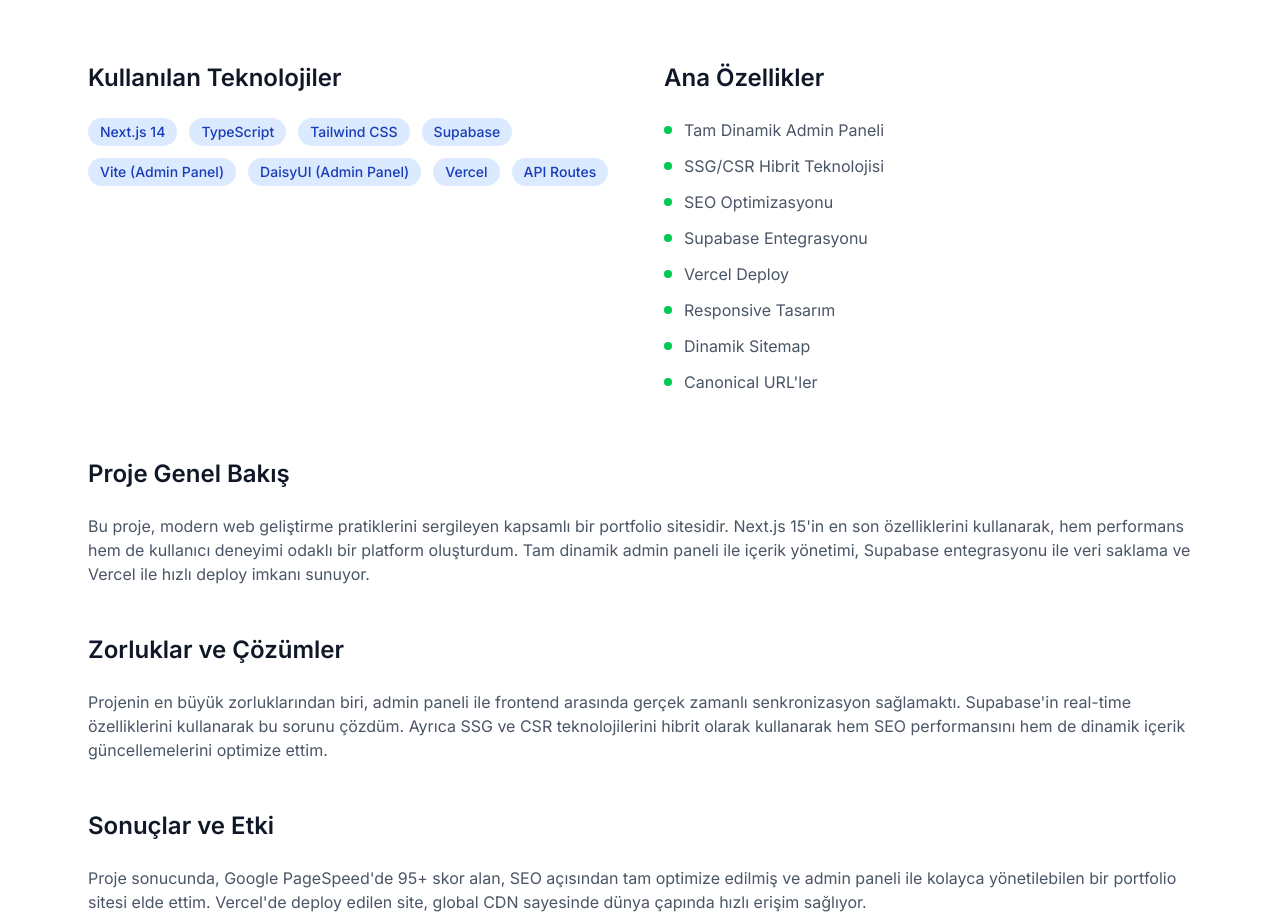
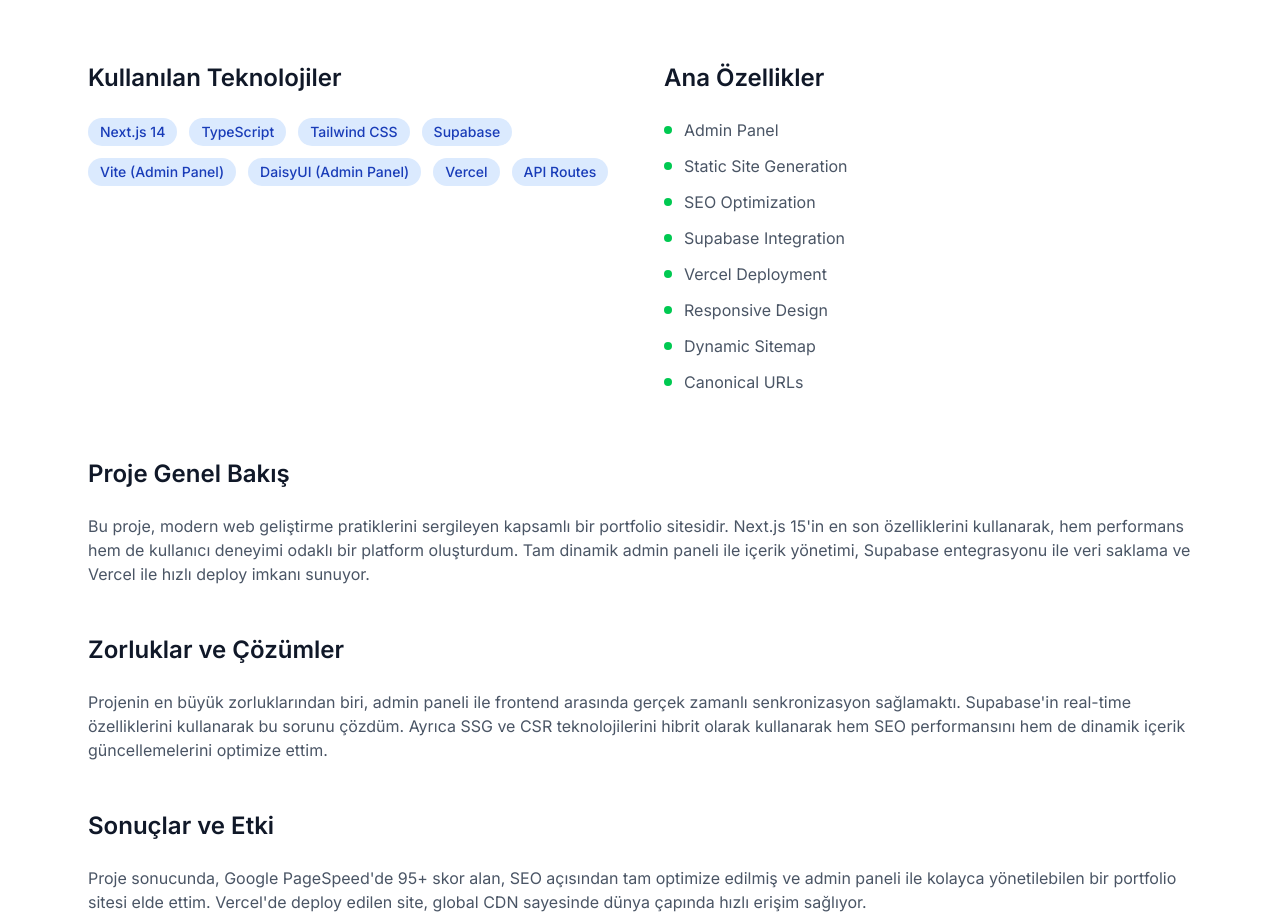
Before and after one commit to bedirhanugurluuu/next-portfolio, a Next.js app: page /portfolio/portfolio-nextjs in a window 1280 px wide. Shown: the part 1127-2042 px from the top of the page. Built offline with nearby package versions, Linux system fonts and the light colour scheme.

Commit message:
URL title fixed

```diff
--- a/src/app/portfolio/[slug]/page.tsx
+++ b/src/app/portfolio/[slug]/page.tsx
@@ -30,24 +30,24 @@
   }
 
   return {
-    title: project.nameKey,
-    description: project.descriptionKey,
+    title: project.name,
+    description: project.description,
     openGraph: {
-      title: project.nameKey,
-      description: project.descriptionKey,
+      title: project.name,
+      description: project.description,
       images: [
         {
           url: project.img,
           width: 1200,
           height: 630,
-          alt: project.nameKey,
+          alt: project.name,
         },
       ],
     },
     twitter: {
       card: "summary_large_image",
-      title: project.nameKey,
-      description: project.descriptionKey,
+      title: project.name,
+      description: project.description,
       images: [project.img],
     },
     alternates: {
--- a/src/components/portfolio-card.tsx
+++ b/src/components/portfolio-card.tsx
@@ -10,12 +10,15 @@
 }: {
   card: {
     id: string;
+    name: string;
     nameKey: string;
+    description: string;
     descriptionKey: string;
     img: string;
     url: string;
     technologies: string[];
     features: string[];
+    featuresKeys?: string[];
   };
 }) {
   const { t } = useLanguage();
--- a/src/components/portfolio-detail-client.tsx
+++ b/src/components/portfolio-detail-client.tsx
@@ -10,12 +10,15 @@
 interface PortfolioDetailClientProps {
   project: {
     id: string;
+    name: string;
     nameKey: string;
+    description: string;
     descriptionKey: string;
     img: string;
     url: string;
     technologies: string[];
     features: string[];
+    featuresKeys?: string[];
     gallery?: string[];
     liveUrl?: string;
     githubUrl?: string;
@@ -184,7 +187,7 @@
               {project.features.map((feature, index) => (
                 <li key={index} className="flex items-center gap-3">
                   <div className="w-2 h-2 bg-green-500 rounded-full"></div>
-                  <span className="text-gray-600 dark:text-gray-300">{t(feature)}</span>
+                  <span className="text-gray-600 dark:text-gray-300">{feature}</span>
                 </li>
               ))}
             </ul>
--- a/src/content/portfolio.ts
+++ b/src/content/portfolio.ts
@@ -1,7 +1,9 @@
 export const PORTFOLIO_CONTENT = [
   {
     id: "portfolio-nextjs",
+    name: "Next.js Portfolio",
     nameKey: "portfolio.projects.nextjs.name",
+    description: "Modern portfolio website built with Next.js and TypeScript",
     descriptionKey: "portfolio.projects.nextjs.description",
     img: "/images/portfolio/Luca.png",
     url: "/portfolio/portfolio-nextjs",
@@ -16,6 +18,16 @@
       "API Routes"
     ],
     features: [
+      "Admin Panel",
+      "Static Site Generation",
+      "SEO Optimization",
+      "Supabase Integration",
+      "Vercel Deployment",
+      "Responsive Design",
+      "Dynamic Sitemap",
+      "Canonical URLs"
+    ],
+    featuresKeys: [
       "portfolio.nextjs.features.admin",
       "portfolio.nextjs.features.ssg",
       "portfolio.nextjs.features.seo",
@@ -38,7 +50,9 @@
   },
   {
     id: "kardes-yapi",
+    name: "Kardeş Yapı",
     nameKey: "portfolio.projects.kardes.name",
+    description: "Construction company website with PHP admin panel",
     descriptionKey: "portfolio.projects.kardes.description",
     img: "/images/portfolio/kardesyapi.png",
     url: "/portfolio/kardes-yapi",
@@ -53,6 +67,16 @@
       "Admin Panel"
     ],
     features: [
+      "Admin Panel",
+      "Project Management",
+      "Services Showcase",
+      "Contact Forms",
+      "Responsive Design",
+      "SEO Optimization",
+      "Security Features",
+      "Image Gallery"
+    ],
+    featuresKeys: [
       "portfolio.kardes.features.admin",
       "portfolio.kardes.features.projects",
       "portfolio.kardes.features.services",
@@ -76,7 +100,9 @@
   },
   {
     id: "umut-endustriyel",
+    name: "Umut Endüstriyel",
     nameKey: "portfolio.projects.umut.name",
+    description: "Industrial company WordPress website",
     descriptionKey: "portfolio.projects.umut.description",
     img: "/images/portfolio/umut.png",
     url: "/portfolio/umut-endustriyel",
@@ -91,6 +117,16 @@
       "Plugins"
     ],
     features: [
+      "WordPress CMS",
+      "Custom Theme",
+      "Product Catalog",
+      "Services Page",
+      "References Section",
+      "Contact Forms",
+      "Responsive Design",
+      "SEO Optimization"
+    ],
+    featuresKeys: [
       "portfolio.umut.features.wordpress",
       "portfolio.umut.features.custom",
       "portfolio.umut.features.catalog",
@@ -110,7 +146,9 @@
   },
   {
     id: "cinar-et-pide",
+    name: "Çınar Et Pide",
     nameKey: "portfolio.projects.cinar.name",
+    description: "Restaurant WordPress website with custom theme",
     descriptionKey: "portfolio.projects.cinar.description",
     img: "/images/portfolio/cinar.png",
     url: "/portfolio/cinar-et-pide",
@@ -125,6 +163,16 @@
       "Plugins"
     ],
     features: [
+      "WordPress CMS",
+      "Custom Theme",
+      "Menu Display",
+      "Photo Gallery",
+      "About Section",
+      "Contact Forms",
+      "Responsive Design",
+      "SEO Optimization"
+    ],
+    featuresKeys: [
       "portfolio.cinar.features.wordpress",
       "portfolio.cinar.features.custom",
       "portfolio.cinar.features.menu",
```
Also changed, not shown: public/path-to-your-bg-image.jpg (added).
